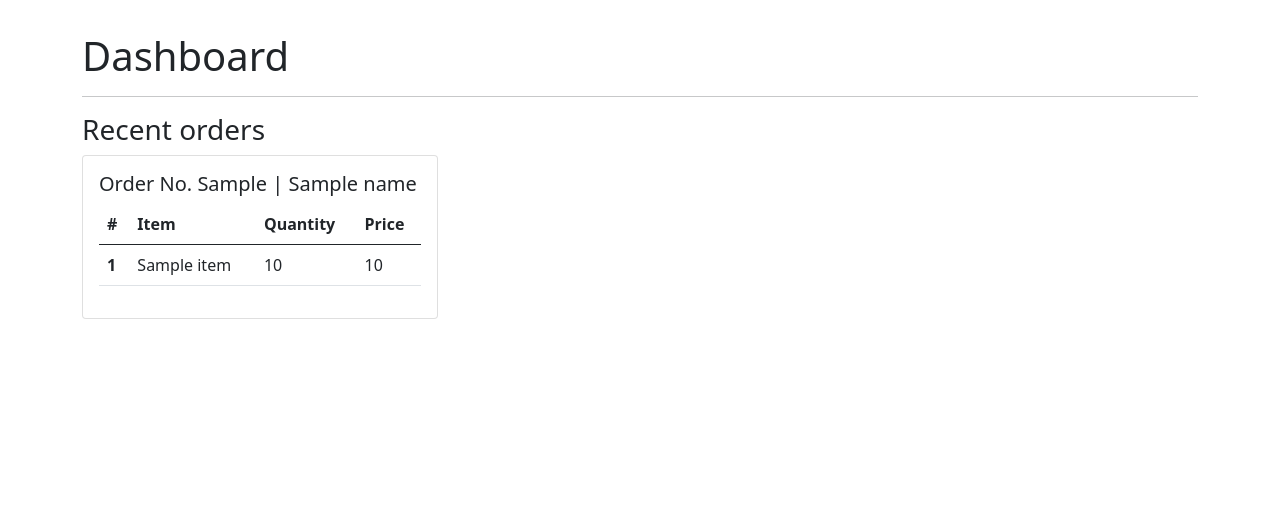
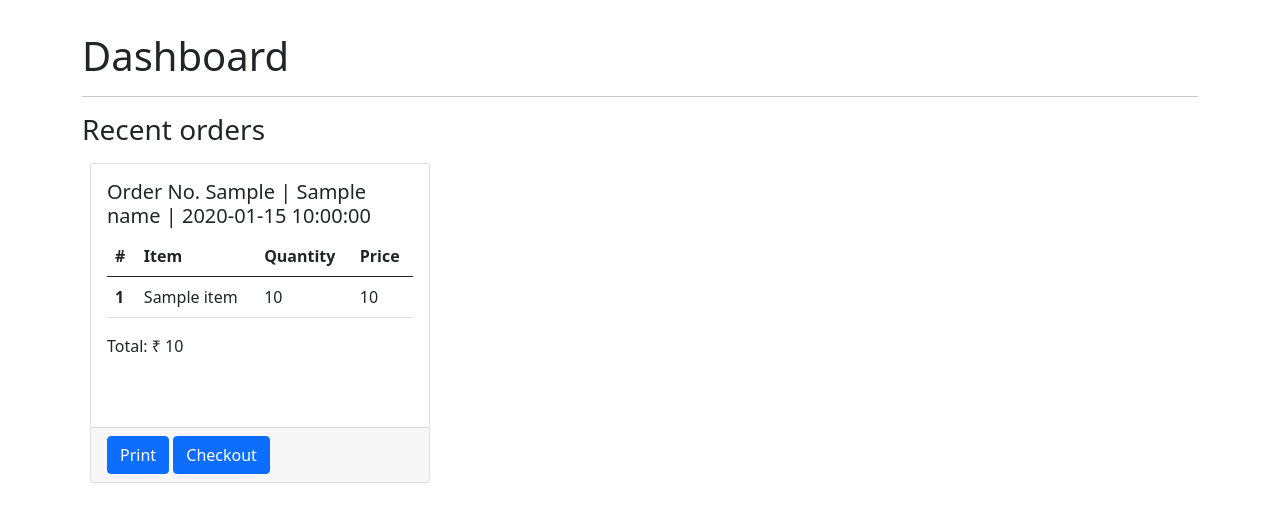
Before and after one commit to StandinKP/wordsandsips, a Flask app: template templates/dashboard.html in a window 1280 px wide. Shown: the part 56-578 px from the top of the page. Run offline with Flask 2, Linux system fonts and the light colour scheme; the template is opened without the code that fills it: most values are stand-ins (such as "Sample title", 1, 10 or a date in 2020).

Commit message:
Time added and dashboard changes

```diff
--- a/app.py
+++ b/app.py
@@ -85,28 +85,31 @@ def remove_from_cart(product_id):
 def confirm_order():
     cart_dict = session["cart"]["products"]
     cart = []
+    total = 0
     for product_id in list(cart_dict.keys()):
         pro = db.child("menu").child(product_id).get().val()
+        amount = int(pro.get("price")) * int(cart_dict[product_id])
         cart.append({
             "product_id": product_id,
             "name": pro.get("name"),
             "quantity": int(cart_dict[product_id]),
-            "amount": int(pro.get("price")) * int(cart_dict[product_id]),
+            "amount": amount ,
             "category": pro.get("category"),
         })
-    minutes = int((datetime.now() - datetime.fromisoformat(session["start_time"])).total_seconds()/60)
-    hours = int(minutes/60)
-    minute = minutes-(60*hours)
+        total += amount
+    order_id = randint(1, 99999)
     data = {
         "name": session["name"],
-        "order_no": randint(1, 99999),
+        "order_no": order_id,
         "order": cart,
-        "time": {
-            "hours": hours,
-            "minutes": minute
-        }
+        "total": total,
+        'location': session["location"],
+        "start_time": session["start_time"]
     }
+    if session["location"] == "inside":
+        data.update({"quantity": session["quantity"]})
     res = db.child("orders").push(data)
+    session["cart"] = {"products": [], "cart_total": 0}
     print(res)
     flash("Order placed", "success")
     return redirect(url_for("menu"))
@@ -164,9 +167,11 @@ def checkin():
 def menu():
     if request.method == "POST":
         quantity = request.form['quantity']
-        time = datetime.now().isoformat()
-        session['start_time'] = time
-        res = db.child("users").child(session["id"]).update({"quantity":quantity,"start_time": time })
+        start_time = request.form['start_time']
+        print(start_time)
+        session["start_time"] = start_time
+        session["quantity"] = quantity
+        res = db.child("users").child(session["id"]).update({"quantity":quantity,"start_time": str(start_time) })
         print(res)
     menu  = db.child("menu").get().val()
     categories = set([menu[item]["category"] for item in menu.keys()])
@@ -263,4 +268,4 @@ def add_to_cart(product_id):
 
 
 if __name__ == '__main__':
-    app.run(debug=True)
+    app.run(debug=True, port=7001)
--- a/templates/dashboard.html
+++ b/templates/dashboard.html
@@ -9,10 +9,11 @@
 <div class="row">
   {% if orders %} {% for id in orders.keys() %}
   <div class="col-4">
-    <div class="card">
+    <div class="card m-2 overflow-scroll" style="height: 20rem">
       <div class="card-body">
         <h5 class="card-title">
-          Order No. {{orders[id].order_no}} | {{orders[id].name}}
+          Order No. {{orders[id].order_no}} | {{orders[id].name}} |
+          {{orders[id].start_time}}
         </h5>
         <table class="table">
           <thead>
@@ -35,10 +36,23 @@
             {% endfor %}
           </tbody>
         </table>
+        <div class="text-right">Total: &#8377; {{orders[id].total}}</div>
+      </div>
+      <div class="card-footer">
+        <button class="btn btn-primary">Print</button>
+        <button class="btn btn-primary">Checkout</button>
       </div>
     </div>
   </div>
   {% endfor %} {% else %} No orders to display! {% endif %}
 </div>
 
+{% endblock %} {% block scripts %}
+
+<script>
+  setInterval(() => {
+    setInterval(location.reload(), 1000);
+  }, 5000);
+</script>
+
 {% endblock %}
--- a/templates/inside.html
+++ b/templates/inside.html
@@ -20,7 +20,7 @@
         max="20"
         required
       />
-      <input type="text" id="currentDateTime" />
+      <input type="text" name="start_time" id="currentDateTime" />
       <input type="submit" name="" value="Confirm" />
     </form>
 
--- a/templates/layout.html
+++ b/templates/layout.html
@@ -30,5 +30,6 @@
       integrity="sha384-MrcW6ZMFYlzcLA8Nl+NtUVF0sA7MsXsP1UyJoMp4YLEuNSfAP+JcXn/tWtIaxVXM"
       crossorigin="anonymous"
     ></script>
+    {% block scripts %}{% endblock %}
   </body>
 </html>
--- a/templates/menu.html
+++ b/templates/menu.html
@@ -103,7 +103,7 @@
                 type="button"
                 data-bs-toggle="collapse"
                 data-bs-target="#toggle_{{loop.index}}"
-                aria-expanded="true"
+                aria-expanded="false"
                 aria-controls="toggle_{{loop.index}}"
               >
                 {{category}}
@@ -111,7 +111,7 @@
             </h2>
             <div
               id="toggle_{{loop.index}}"
-              class="accordion-collapse collapse show"
+              class="accordion-collapse collapse"
               aria-labelledby="items_{{loop.index}}"
               data-bs-parent="#menuItems"
             >
```
